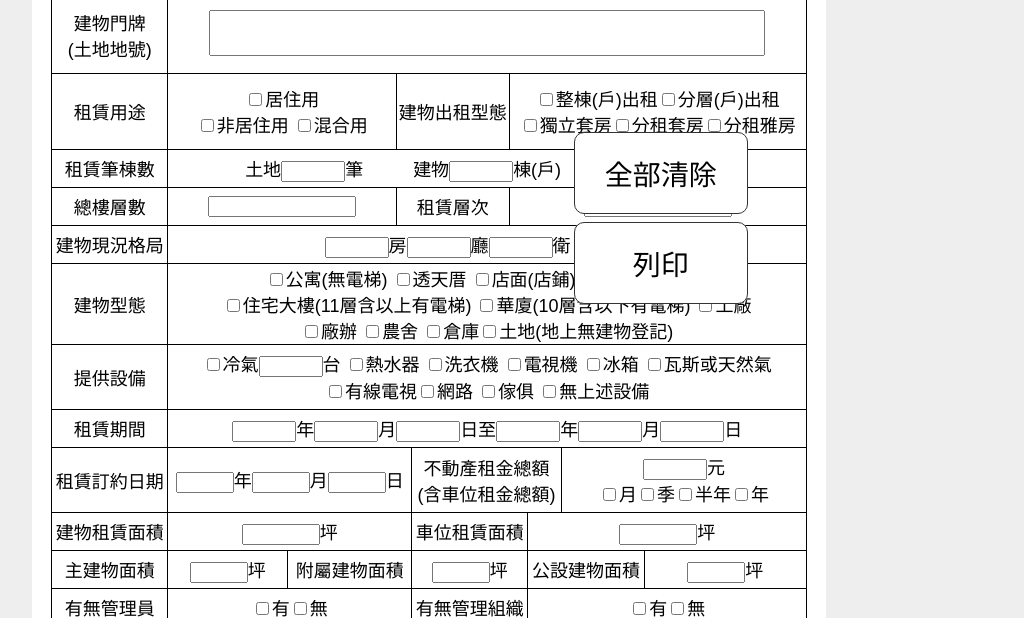
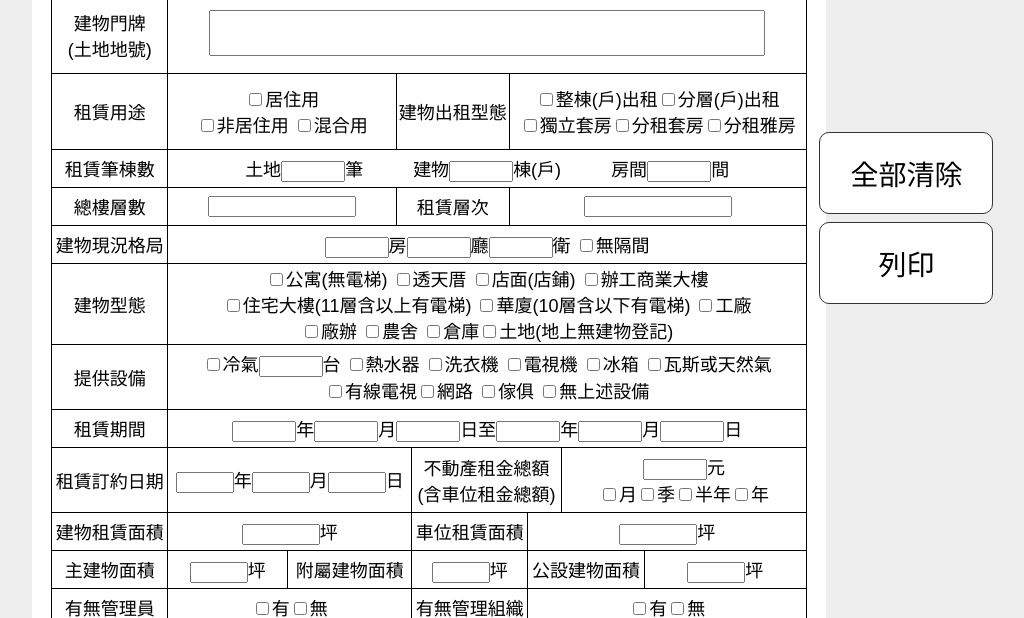
Before and after one commit to syy1224ini/twhgxdtdzldlb, a plain HTML site: page index.html in a window 1280 px wide. Shown: the part 182-800 px from the top of the page, without its empty margins (211-1235 px from the left). Drawn offline with Linux system fonts and the light colour scheme.

Commit message:
Update index.html

```diff
--- a/index.html
+++ b/index.html
@@ -41,7 +41,7 @@ td {
 }
 #ptools {
   position: absolute;     /* 改成 absolute，相對 .page 定位 */
-  right: 8.5cm;          /* 貼近表格右邊，可以微調距離（負值更靠近） */
+  right: 2cm;          /* 貼近表格右邊，可以微調距離（負值更靠近） */
   top: 50%;               /* 上下置中 */
   transform: translateY(-50%);
   z-index: 9999;
```
